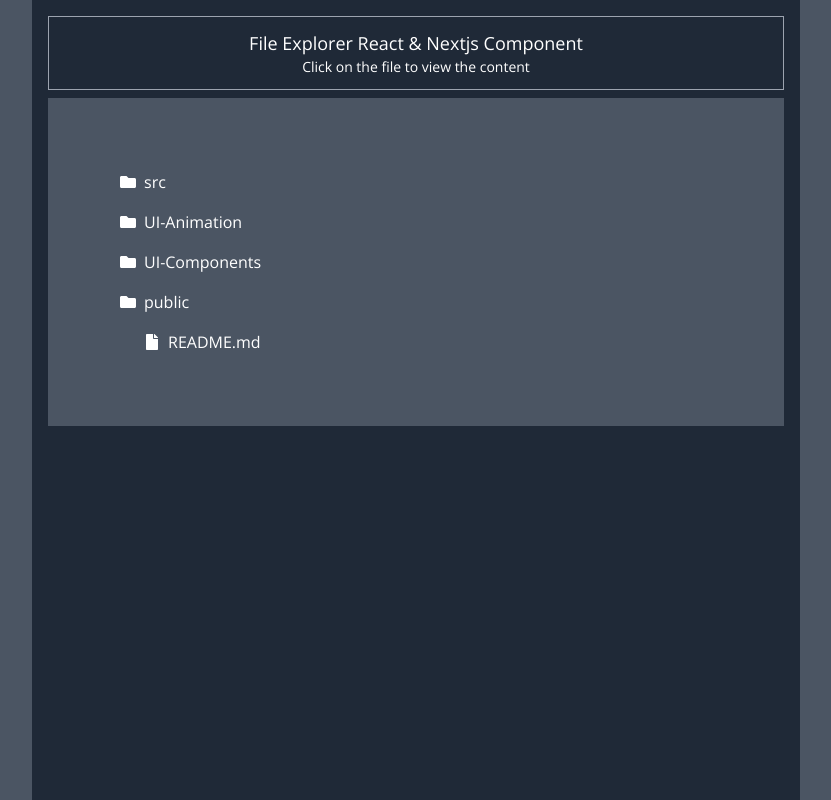
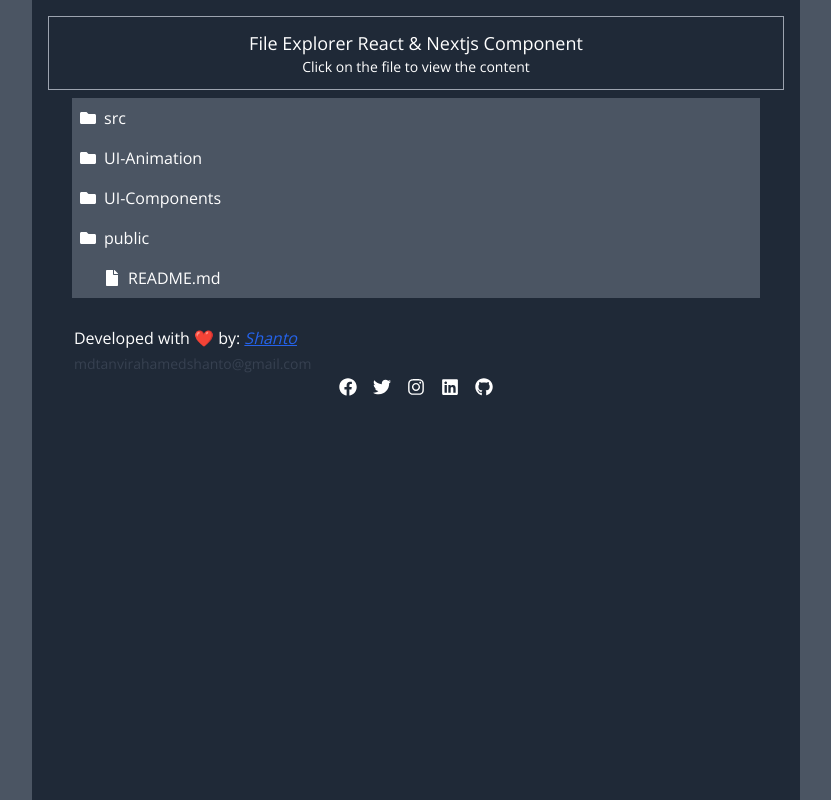
Before and after one commit to mdtanvirahamedshanto/React-Nextjs-Component, a React (Vite) app: page / in a window 1280 px wide. Shown: the whole page, without its empty margins (224-1055 px from the left). Built offline with nearby package versions, Linux system fonts and the light colour scheme.

Commit message:
dev show card

```diff
--- a/UI-Components/DevShow/DevShow.jsx
+++ b/UI-Components/DevShow/DevShow.jsx
@@ -2,7 +2,7 @@
 
 
 import React from 'react'
-import { FaFacebook, FaInstagram, FaLinkedin, FaTwitter } from 'react-icons/fa'
+import { FaFacebook, FaGithub, FaInstagram, FaLinkedin, FaTwitter } from 'react-icons/fa'
 
 const DevShow = () => {
   return (
@@ -33,6 +33,11 @@
       <FaLinkedin />
     </a>
   </li>
+  <li>
+  <a href="https://www.github.com/mdtanvirahamedshanto" target="_blank" rel="noreferrer" className="font-medium text-lg hover:text-gray-500">
+      <FaGithub />
+    </a>
+  </li>
 </ul>
 </div>
   )
--- a/src/components/FileExplorer.jsx
+++ b/src/components/FileExplorer.jsx
@@ -1,6 +1,7 @@
 import React, { useState } from "react";
 import { FaFolder, FaFolderOpen, FaFile } from "react-icons/fa";
 import { Link } from "react-router-dom";
+import DevShow from "../../UI-Components/DevShow/DevShow";
 
 const FileExplorer = () => {
   const [openFolders, setOpenFolders] = useState({});
@@ -119,9 +120,13 @@
         <p className="text-sm">Click on the file to view the content</p>
     </div>
    </div>
-   <div className="p-16 mt-2 bg-gray-600">
+   <div className="mx-6 mt-2 bg-gray-600">
 
       {renderFileStructure(fileStructure)}
+   </div>
+   <div className="mt-4">
+
+   <DevShow />
    </div>
     </div>
     </>
```
